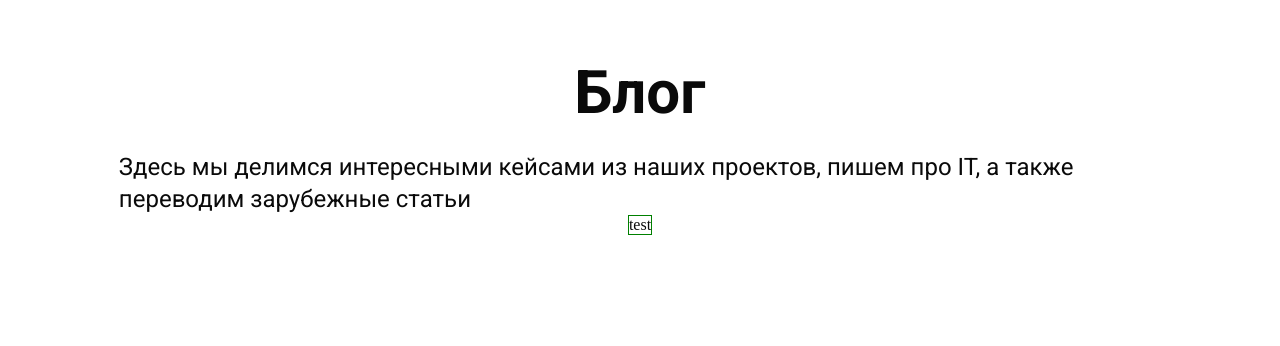
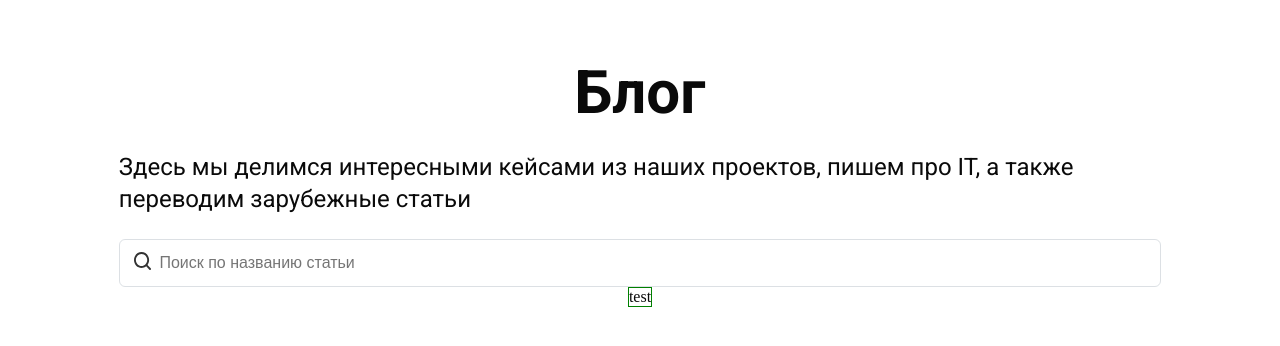
Before and after one commit to zubastu/Blog, a React (Vite) app: page / in a window 1280 px wide. Shown: the top 346 px of the page. Built offline with nearby package versions, Linux system fonts and the light colour scheme.

Commit message:
Верстка компонента header, добавил стили компоненту SearchForm

```diff
--- a/src/assets/styles/_mixins.scss
+++ b/src/assets/styles/_mixins.scss
@@ -29,3 +29,7 @@
   font-size: 60px;
   line-height: 68px;
 }
+
+@mixin shadow {
+  box-shadow: 0 0 1px 0 rgba(0, 0, 0, 0.04), 0 2px 6px 0 rgba(0, 0, 0, 0.04),0 10px 20px 0 rgba(0, 0, 0, 0.04);
+}
--- a/src/assets/styles/_variables.scss
+++ b/src/assets/styles/_variables.scss
@@ -8,6 +8,6 @@ $font-roboto: 'Roboto', sans-serif;
 */
 $color-palette-white: #FFFFFF;
 $color-palette-black: #0A0A0A;
-$color-palette-green: #219653;
-$color-palette-gray: rgba(58, 53, 65, 0.54);
-$color-palette-red: #EB5757;
+$color-palette-form-border: rgba(145, 158, 171, 0.32);
+$color-palette-input-color: rgba(51, 51, 51, 1);
+$color-palette-topic-border: rgba(244, 244, 244, 1);
--- a/src/components/Header/Header.tsx
+++ b/src/components/Header/Header.tsx
@@ -2,13 +2,30 @@ import styles from './styles.module.scss';
 import {
   mainSubtitleTextContent,
   mainTitleTextContent,
+  topicBackLinkTextContent,
 } from '../../constants/textContentConstants';
+import SearchForm from '../SearchForm/SearchForm';
+import { useLocation } from 'react-router';
+import { Link } from 'react-router-dom';
 
 const Header = () => {
+  const { pathname } = useLocation();
+
+  const isTopic = !pathname.includes('topic');
+
   return (
     <header className={styles.header}>
-      <h1 className={styles.heading}>{mainTitleTextContent}</h1>
-      <p className={styles.subtitle}>{mainSubtitleTextContent}</p>
+      {isTopic ? (
+        <>
+          <h1 className={styles.heading}>{mainTitleTextContent}</h1>
+          <p className={styles.subtitle}>{mainSubtitleTextContent}</p>
+          <SearchForm />
+        </>
+      ) : (
+        <Link to="/" className={styles.backLink}>
+          {topicBackLinkTextContent}
+        </Link>
+      )}
     </header>
   );
 };
--- a/src/components/Header/styles.module.scss
+++ b/src/components/Header/styles.module.scss
@@ -17,3 +17,6 @@
   @include mixins.typography-m;
   font-family: variables.$font-roboto;
 }
+.backLink {
+  @include mixins.typography-m;
+}
--- /dev/null
+++ b/src/components/SearchForm/SearchForm.tsx
@@ -0,0 +1,50 @@
+import styles from './styles.module.scss';
+import { FormProvider, useForm } from 'react-hook-form';
+import { searchTextContent } from '../../constants/textContentConstants';
+import { API_URL } from '../../constants/apiConstants';
+import searchIcon from '../../assets/images/searchIcon.svg';
+
+type TSearchForm = {
+  title: string;
+};
+
+const SearchForm = () => {
+  const formMethods = useForm<TSearchForm>();
+  const { formState, register, handleSubmit, setValue } = formMethods;
+  const onSubmit = (name: string) => {
+    fetch(`${API_URL}/posts?title=${name}`)
+      .then((response) => response.json())
+      .then((json) => {
+        console.log(json);
+        setValue('title', '');
+      });
+  };
+
+  return (
+    <FormProvider {...formMethods}>
+      <form
+        noValidate={true}
+        className={styles.form}
+        onSubmit={handleSubmit((inputValue) => onSubmit(inputValue.title))}
+      >
+        <button
+          className={styles.button}
+          disabled={!formState.isValid}
+          type="submit"
+        >
+          <img src={searchIcon} alt="Поиск" />
+        </button>
+        <input
+          className={styles.input}
+          type="text"
+          placeholder={searchTextContent}
+          {...register('title')}
+          required={true}
+          autoFocus={true}
+        />
+      </form>
+    </FormProvider>
+  );
+};
+
+export default SearchForm;
--- /dev/null
+++ b/src/components/SearchForm/styles.module.scss
@@ -0,0 +1,30 @@
+@use '../../assets/styles/variables';
+@use '../../assets/styles/mixins';
+
+.form {
+  display: flex;
+  align-items: center;
+  gap: 8px;
+  width: 100%;
+  height: 48px;
+  padding: 8px 14px 8px 14px;
+  border-radius: 6px;
+  border: 1px solid variables.$color-palette-form-border;
+}
+
+.button {
+  border: none;
+  background: inherit;
+  padding: 0;
+  margin: 0;
+}
+
+.input {
+  @include mixins.typography-s;
+  border: none;
+  background: inherit;
+  padding: 0;
+  margin: 0;
+  width: 100%;
+  color: variables.$color-palette-input-color;
+}
--- a/src/constants/textContentConstants.ts
+++ b/src/constants/textContentConstants.ts
@@ -13,3 +13,5 @@ export const topicSubtitleTextContent = `Интернет - огромный р
 Рассказываем, как правильно настраивать рекламу в интернете.`;
 
 export const topicButtonReadTextContent = 'Читать далее';
+
+export const topicBackLinkTextContent = '← Вернуться к статьям';
```
Also changed, not shown: src/components/Reactions/Reactions.tsx (added, +7 -0 lines), src/assets/images/searchIcon.svg (added), src/components/Reactions/styles.module.sass (added).
